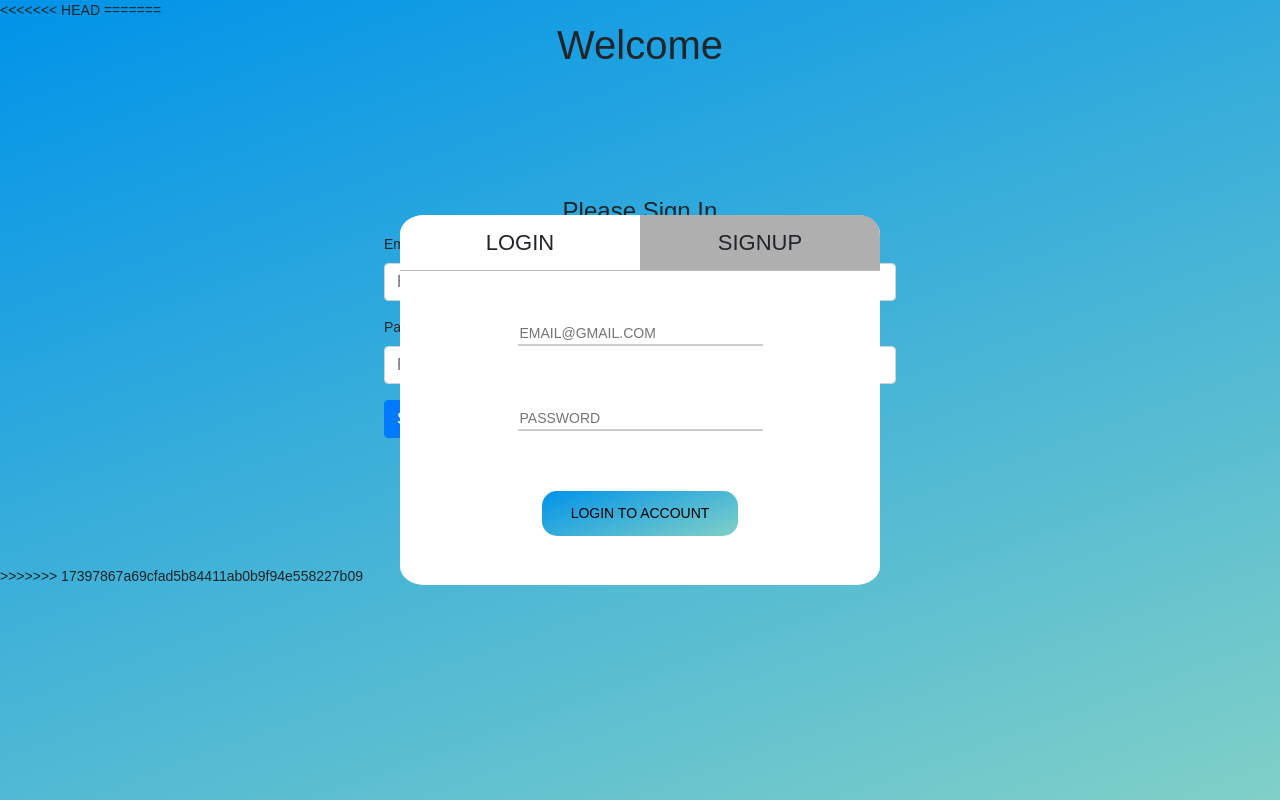
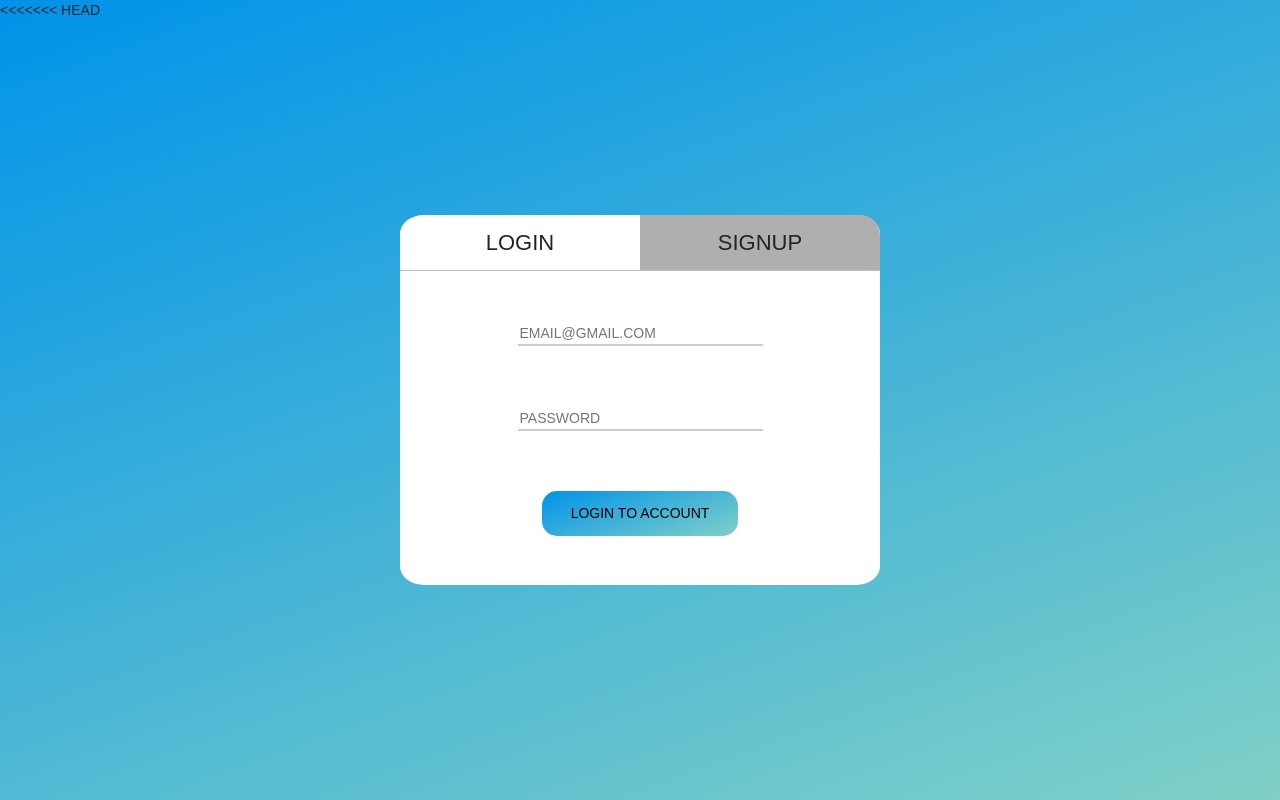
Before and after one commit to taradh/CPSC4620Project, a PHP site: page /login.html in a window 1280 px wide. Run offline with PHP 8.4, Linux system fonts and the light colour scheme.

Commit message:
updated html and css

```diff
--- a/login.html
+++ b/login.html
@@ -60,25 +60,3 @@
 
 </body>
 </html>
-=======
-    <title>Library Management System</title>
-  </head>
-  <body>
-    <div class="admission-pg-title">
-    <h1 style="text-align: center;">Welcome</h1>
-  </div>
-      <form class="admission-pg-content">
-        <h4 style="text-align: center;">Please Sign In</h4>
-          <div class="form-group">
-            <label for="email">Email address</label>
-            <input type="email" class="form-control" id="email" placeholder="Email@example.com" aria-describedby="email">
-          </div>
-          <div class="form-group">
-            <label for="password">Password</label>
-            <input type="password" class="form-control" id="password" placeholder="Password">
-          </div>
-          <button type="submit" class="btn btn-primary">Sign In</button>
-      </form>
-  </body>
-  </html>
->>>>>>> 17397867a69cfad5b84411ab0b9f94e558227b09
--- a/unique-css.css
+++ b/unique-css.css
@@ -144,13 +144,3 @@ body {
     outline: none;
     margin-top: 5%;
 }
-=======
-.admission-pg-title {
-    margin: 5%
-}
-.admission-pg-content {
-    margin : 5% 20%;
-    padding: 5% 10%;
-
-}
->>>>>>> 17397867a69cfad5b84411ab0b9f94e558227b09
```
